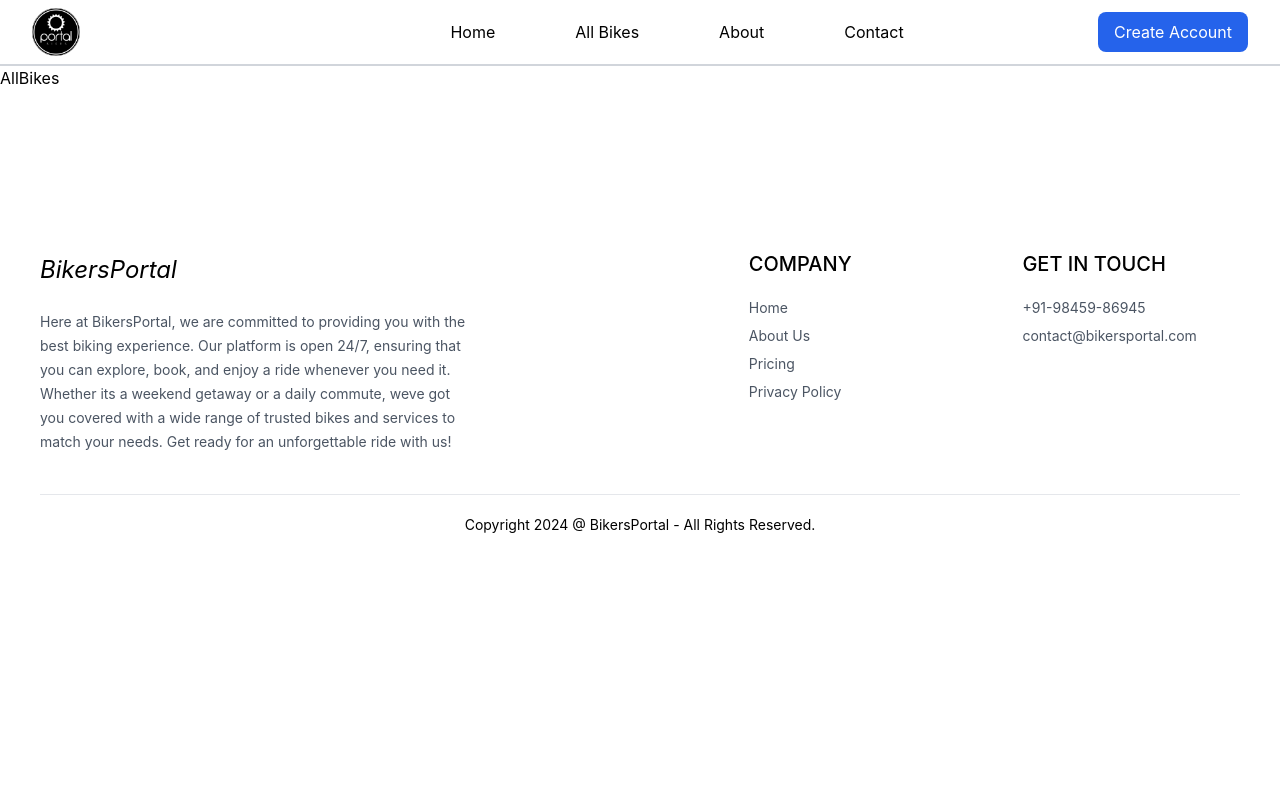
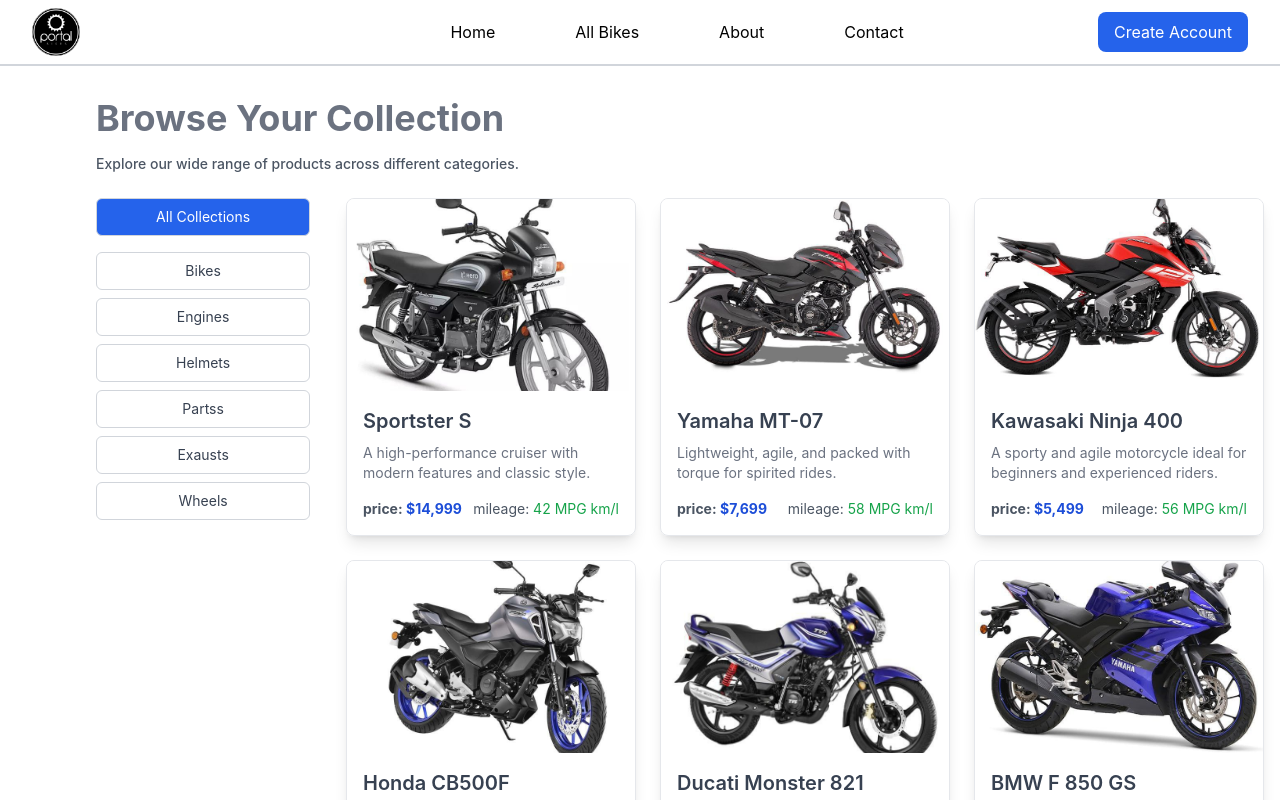
Before and after one commit to vikram17dp/Bikers_portal, a React (Vite) app in the folder client/: page /all-bikes in a window 1280 px wide. Shown: the top 800 px of the page. Built offline with nearby package versions, Linux system fonts and the light colour scheme.

Commit message:
creating an Allbikes page and map all the collections

```diff
--- a/client/src/App.jsx
+++ b/client/src/App.jsx
@@ -18,6 +18,7 @@
         <Route path='/Signin' element={<Sigin/>}/>
         <Route path='/contact' element={<Contact/>}/>
         <Route path='/all-bikes' element={<AllBikes/>}/>
+        <Route path='/all-bikes/:category' element={<AllBikes />} />
       </Routes>
       <Footer/>
 
--- a/client/src/Components/AllBikes.jsx
+++ b/client/src/Components/AllBikes.jsx
@@ -1,11 +1,115 @@
-import React from 'react'
+import React, { useState, useEffect } from "react"
+import { useNavigate, useParams } from "react-router-dom"
+import { portal_list, specialityData } from "../assets/assets"
 
-const AllBikes = () => {
+export default function AllItems() {
+  const { category } = useParams()
+  const navigate = useNavigate()
+  const [filterItems, setFilterItems] = useState([])
+  const [selectedCategory, setSelectedCategory] = useState(category || "")
+
+  const applyFilter = (selectedCategory) => {
+    if (selectedCategory) {
+      setFilterItems(portal_list.filter((item) => item.category.toLowerCase() === selectedCategory.toLowerCase()))
+    } else {
+      setFilterItems(portal_list)
+    }
+  }
+
+  useEffect(() => {
+    setSelectedCategory(category || "")
+    applyFilter(category)
+  }, [category])
+
+  const handleCategoryClick = (speciality) => {
+    setSelectedCategory(speciality)
+    applyFilter(speciality)
+    navigate(`/all-bikes/${speciality}`)
+  }
+
+  const handleAllBikesClick = () => {
+    setSelectedCategory("")
+    applyFilter("")
+    navigate("/all-bikes")
+  }
+
+  const renderItemDetails = (item) => {
+    const commonDetails = (
+      <>
+        <h2 className="text-xl font-semibold mb-2 text-gray-700">{item[`${item.category.toLowerCase()}_name`]}</h2>
+        <p className="text-gray-500 text-sm mb-4">{item.description}</p>
+        <div className="flex justify-between items-center text-sm mt-3">
+          <span className="text-blue-700 font-bold text-sm"><span className="text-gray-600">price:</span> ${item[`${item.category.toLowerCase()}_price`]}</span>
+          {item.bike_mileage && <span className="text-green-600"><span className="text-gray-600">mileage:</span> {item.bike_mileage} km/l</span>}
+        </div>
+      </>
+    )
+
+    return commonDetails
+  }
+
   return (
-    <div>
-      AllBikes
+    <div className="container mx-auto px-4 py-8">
+      <h1 className="text-4xl font-bold mb-4 lg:ml-20 text-gray-500">Browse Your Collection</h1>
+      <p className="text-gray-600 font-medium mb-6 lg:ml-20 font-sans text-sm ">Explore our wide range of products  across different categories.</p>
+
+      <div className="flex flex-col sm:flex-row items-start gap-6">
+        <div className="w-full sm:w-1/4">
+          <div className="space-y-2 lg:w-[70%] justify-center lg:ml-20">
+            {/* Button to show All Bikes */}
+            <button
+              className={`w-full justify-start border border-gray-300 p-2 mb-2 text-sm rounded-md ${
+                selectedCategory === "" ? "bg-blue-600 text-white first-letter:capitalize" : "bg-white text-gray-700 first-letter:capitalize"
+              }`}
+              onClick={handleAllBikesClick}
+            >
+              All Collections
+            </button>
+
+            {/* Buttons for each category */}
+            {specialityData.map((item) => (
+              <button
+                key={item.speciality}
+                className={`w-full justify-start border border-gray-300 p-2 mb-2 text-sm rounded-md ${
+                  selectedCategory === item.speciality
+                    ? "bg-blue-600 text-white first-letter:capitalize"
+                    : "bg-white text-gray-700 first-letter:capitalize"
+                }`}
+                onClick={() => handleCategoryClick(item.speciality)}
+              >
+                {item.speciality.split(" ").map((word, index, arr) => {
+                  if (index === arr.length - 1) {
+                    return `${word}s`;
+                  }
+                  return word;
+                }).join(" ")}
+              </button>
+            ))}
+          </div>
+        </div>
+
+        <div className="w-full sm:w-3/4">
+          <div className="grid grid-cols-1 sm:grid-cols-2 lg:grid-cols-3 gap-6">
+            {filterItems.map((item) => (
+              <div
+                key={item._id}
+                onClick={() => {
+                  navigate(`/item-details/${item._id}`)
+                  window.scrollTo(0, 0)
+                }}
+                className="border border-gray-200 rounded-lg shadow-lg overflow-hidden cursor-pointer transition-transform duration-500 hover:-translate-y-2 hover:shadow-xl"
+              >
+                <img
+                  src={item[`${item.category.toLowerCase()}_image`]}
+                  alt={item[`${item.category.toLowerCase()}_name`]}
+                  className="w-full h-48 object-cover"
+                />
+                <div className="p-4">{renderItemDetails(item)}</div>
+              </div>
+            ))}
+          </div>
+        </div>
+      </div>
     </div>
   )
 }
-
-export default AllBikes
--- a/client/src/Components/pages/Banner.jsx
+++ b/client/src/Components/pages/Banner.jsx
@@ -4,7 +4,10 @@
 
 const Banner = () => {
   const navigate = useNavigate();
-
+  const handleViewMoreClick = () => {
+    navigate('/all-bikes');
+    window.scrollTo(0, 0);
+  };
   return (
     <div className="flex flex-col md:flex-row bg-gradient-to-r from-gray-400 to-gray-500 rounded-lg px-6 sm:px-10 md:px-14 lg:px-16 my-20 md:mx-10 text-left shadow-lg overflow-hidden">
       {/* Left Section with Text and Button */}
@@ -17,7 +20,7 @@
           Explore a wide range of bikes available for booking and enjoy a seamless riding experience.
         </p>
         <button
-          onClick={() => navigate('/bikes')}
+          onClick={handleViewMoreClick}
           className="bg-white text-blue-700 font-medium text-sm sm:text-base px-8 py-3 rounded-full hover:scale-105 hover:shadow-xl transition-transform duration-300 mt-10"
         >
           View Bikes
--- a/client/src/Components/pages/TopBikes.jsx
+++ b/client/src/Components/pages/TopBikes.jsx
@@ -1,13 +1,14 @@
 import React from "react";
 import { useNavigate } from "react-router-dom";
-import { portal_list } from "../../assets/assets.js"; // Ensure this is the correct path to your data file
-
+import { portal_list } from "../../assets/assets.js";
 const TopBikes = () => {
   const navigate = useNavigate();
 
-  // Filter the bike-related data from portal_list
   const topBikes = portal_list.filter((item) => item.category === "Bike").slice(0, 9); // Showing 9 bikes for a cleaner 3x3 grid
-
+  const handleViewMoreClick = () => {
+    navigate('/all-bikes');
+    window.scrollTo(0, 0);
+  };
   return (
     <div className="flex flex-col items-center gap-8  text-gray-900 md:mx-10 text-center">
       <h1 className="text-4xl font-bold text-gray-500">Top Bikes to Book</h1>
@@ -22,7 +23,7 @@
             key={bike._id}
             onClick={() => {
               navigate(`/bike-details/${bike._id}`);
-              window.scrollTo(0, 0); // Scroll to the top of the page
+              window.scrollTo(0, 0);
             }}
             className="border border-gray-200 rounded-lg shadow-lg overflow-hidden cursor-pointer transition-transform duration-500 hover:-translate-y-2 hover:shadow-xl"
           >
@@ -47,7 +48,7 @@
 
       {/* View More Button */}
       <button
-        onClick={() => navigate('/bikes')}
+        onClick={handleViewMoreClick}
         className="bg-blue-500 text-white px-8 py-3 rounded-full mt-6 hover:bg-blue-600 transition-colors duration-300"
       >
         View More Bikes
--- a/client/src/assets/assets.js
+++ b/client/src/assets/assets.js
@@ -101,21 +101,23 @@
     exaust3,
     parts1,
     parts2,
-    parts3
-
+    parts3,
+    wheel1,
+    wheel2,
+    wheel3
 
 }
 export const specialityData = [
     {
-        speciality: 'Bikes',
+        speciality: 'bike',
         image: bike7
     },
     {
-        speciality: 'Engines',
+        speciality: 'engine',
         image: engine1
     },
     {
-        speciality: 'Helmets',
+        speciality: 'helmet',
         image: helmet2
     },
     {
@@ -123,11 +125,11 @@
         image: parts1
     },
     {
-        speciality: 'Exhausts',
+        speciality: 'exaust',
         image: exaust1
     },
     {
-        speciality: 'Wheels',
+        speciality: 'wheel',
         image: wheel1
     }
 ];
@@ -339,24 +341,24 @@
     {
         _id: "25",
         helmet_name: "Full Face Helmet",
-        bike_image: helmet2,
-        bike_price: "199",
+        helmet_image: helmet2,
+        helmet_price: "199",
         category: "Helmet",
         description: "Provides full protection with an aerodynamic design."
     },
     {
         _id: "26",
         helmet_name: "Modular Helmet",
-        bike_image: helmet3,
-        bike_price: "249",
+        helmet_image: helmet3,
+        helmet_price: "249",
         category: "Helmet",
         description: "Versatile helmet with a flip-up chin bar."
     },
     {
         _id: "27",
         helmet_name: "Open Face Helmet",
-        bike_image: helmet4,
-        bike_price: "149",
+        helmet_image: helmet4,
+        helmet_price: "149",
         category: "Helmet",
         description: "Classic design offering great visibility and ventilation."
     },
@@ -365,7 +367,7 @@
         wheel_name: "Sport Bike Tire",
         wheel_image: wheel1,
         wheel_price: "299",
-        category: "Wheels",
+        category: "wheel",
         description: "Designed for maximum grip and performance."
     },
     {
@@ -373,7 +375,7 @@
         wheel_name: "Cruiser Tire",
         wheel_image: wheel2,
         wheel_price: "249",
-        category: "Wheels",
+        category: "wheel",
         description: "Smooth riding and long-lasting durability."
     },
     {
@@ -381,7 +383,7 @@
         wheel_name: "Off-Road Tire",
         wheel_image: wheel3,
         wheel_price: "199",
-        category: "Wheels",
+        category: "wheel",
         description: "Designed for traction on uneven terrain."
     },
 ];
```
